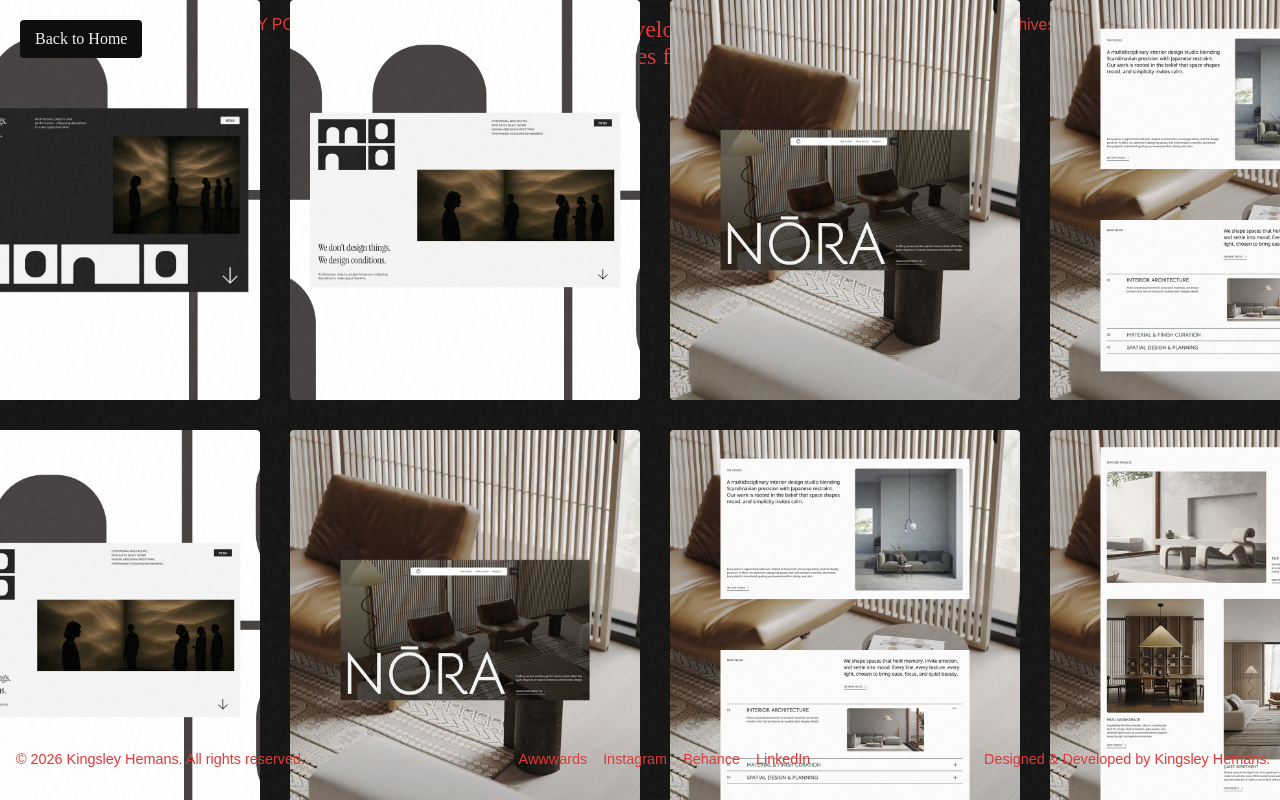
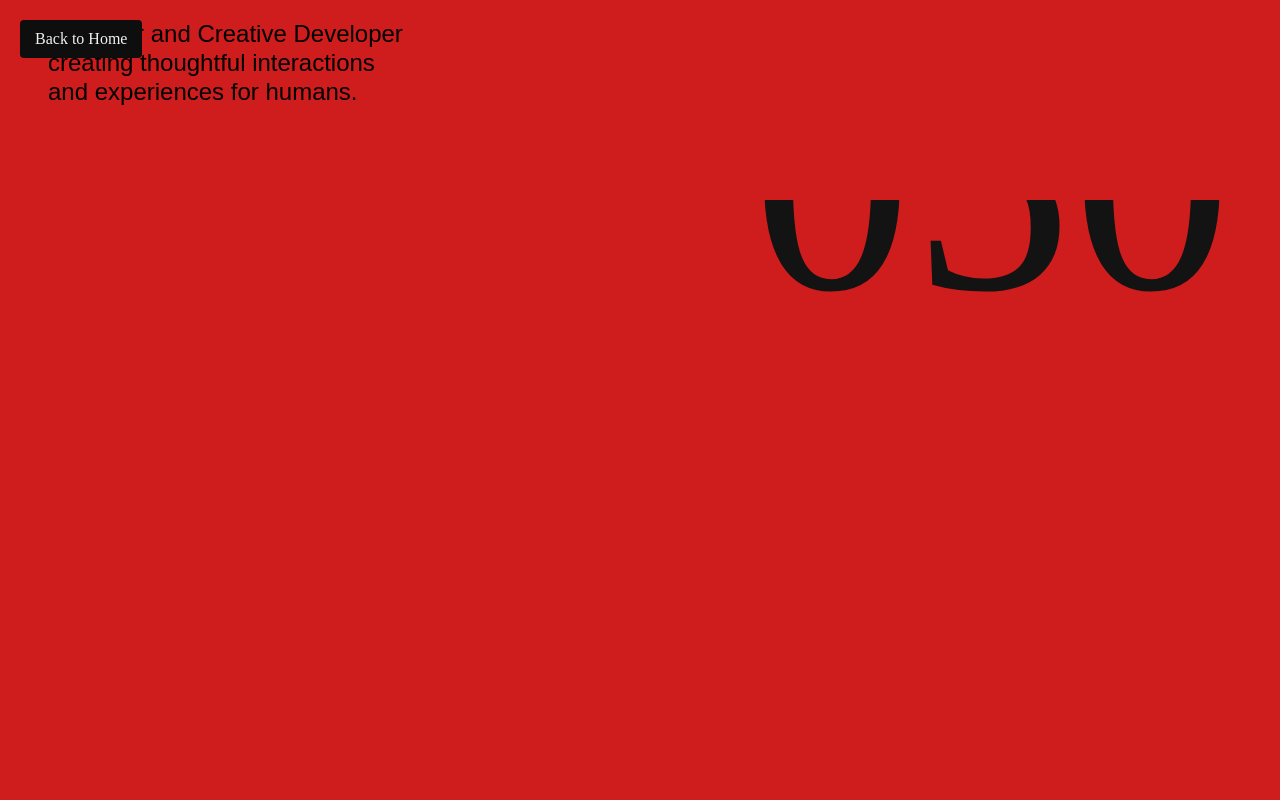
Before and after one commit to thekingsleyhemans/portfolio-v2, a React (Vite) app: page /archives in a window 1280 px wide. Shown: the top 800 px of the page. Built offline with nearby package versions, Linux system fonts and the light colour scheme; a web font is replaced by a local one.

Commit message:
New updates made to the following files:

```diff
--- a/src/App.jsx
+++ b/src/App.jsx
@@ -1,5 +1,4 @@
 import { Routes, Route } from "react-router-dom";
-import { useEffect, useState } from "react";
 
 import Home from "./pages/Home";
 import Archives from "./pages/Archives";
@@ -9,25 +8,12 @@ import Loader from "./components/ui/Loader";
 import Layout from "./components/layout/Layout";
 
 export default function App() {
-  const [showLoader, setShowLoader] = useState(() => {
-    return !localStorage.getItem("hasVisited");
-  });
-
-  useEffect(() => {
-    if (!showLoader) return;
-
-    const timer = setTimeout(() => {
-      setShowLoader(false);
-      localStorage.setItem("hasVisited", "true");
-    }, 2000);
-
-    return () => clearTimeout(timer);
-  }, [showLoader]);
 
   return (
     <>
-      {showLoader && <Loader />}
+     <Loader />
 
+      {
         <Layout>
           <Routes>
             <Route path="/" element={<Home />} />
@@ -35,6 +21,7 @@ export default function App() {
             <Route path="/project/:slug" element={<ProjectDetails />} />
           </Routes>
         </Layout>
+      }
     </>
   );
 }
--- a/src/components/layout/Layout.jsx
+++ b/src/components/layout/Layout.jsx
@@ -1,12 +1,22 @@
+import { useLocation } from "react-router-dom";
+
 import HeaderNav from "../ui/HeaderNav";
 import Footer from "../ui/Footer";
 
 export default function Layout({ children }) {
+  const location = useLocation();
+
+  const path = location.pathname.toLowerCase().replace(/\/$/, "");
+
+  const hideChrome = path.startsWith("/archives");
+
   return (
     <div className="app-shell">
-      <HeaderNav />
+      {!hideChrome && <HeaderNav />}
+
       <main>{children}</main>
-      <Footer />
+
+      {!hideChrome && <Footer />}
     </div>
   );
 }
--- a/src/components/sections/Hero.jsx
+++ b/src/components/sections/Hero.jsx
@@ -1,9 +1,13 @@
+import { useRef } from "react";
+
 import style from "./Hero.module.css";
 
 export default function Hero() {
-    return (
-        <div className={style.hero}>
-            <h1>Selected Works '25</h1>
-        </div>
-    );
+    const ref = useRef();
+
+  return (
+    <div ref={ref} className={style.hero}>
+      <h1>Selected Works '25</h1>
+    </div>
+  );
 }
--- a/src/components/sections/Hero.module.css
+++ b/src/components/sections/Hero.module.css
@@ -6,3 +6,6 @@
     text-align: center;
     user-select: none;
 }
+.hero{
+    padding-top: 2rem;
+}
--- a/src/components/sections/ProjectGrid.jsx
+++ b/src/components/sections/ProjectGrid.jsx
@@ -10,26 +10,15 @@ export default function ProjectGrid({ projects }) {
     const track = trackRef.current;
     const wrapper = wrapperRef.current;
 
-    wrapper.addEventListener("mouseenter", () => {
-      speed = 0.3;
-    });
+    let x = 0;
+    let speed = 1;
 
-    wrapper.addEventListener("mouseleave", () => {
-      speed = 1;
-    });
-
-    let x = 0;
-    let speed = 1; // adjust this for flow
-
-    // measure half width (original set only)
     const getWidth = () => track.scrollWidth / 2;
-
     let width = getWidth();
 
     const animate = () => {
       x -= speed;
 
-      // reset when we've moved one full set
       if (Math.abs(x) >= width) {
         x = 0;
       }
@@ -42,11 +31,18 @@ export default function ProjectGrid({ projects }) {
       width = getWidth();
     };
 
+    const onEnter = () => (speed = 0.3);
+    const onLeave = () => (speed = 1);
+
+    wrapper.addEventListener("mouseenter", onEnter);
+    wrapper.addEventListener("mouseleave", onLeave);
     window.addEventListener("resize", handleResize);
 
     requestAnimationFrame(animate);
 
     return () => {
+      wrapper.removeEventListener("mouseenter", onEnter);
+      wrapper.removeEventListener("mouseleave", onLeave);
       window.removeEventListener("resize", handleResize);
     };
   }, []);
--- a/src/components/ui/Footer.module.css
+++ b/src/components/ui/Footer.module.css
@@ -5,13 +5,12 @@ footer{
     position: fixed;
     bottom: 0;
     width: 98%;
-    padding: 1rem;
     justify-self:center;
 }
 footer p{
     color: #e23636;;
     font-family: "Switzer", sans-serif;
-    font-size: 0.9rem;
+    font-size: 0.8rem;
 }
 footer ul{
     display: flex;
@@ -22,7 +21,7 @@ footer ul{
 footer ul li a{
     color: #e23636;;
     font-family: "Switzer", sans-serif;
-    font-size: 0.9rem;
+    font-size: 0.8rem;
     text-decoration: none;
     transition: filter 0.3s ease-in-out, opacity 0.3s ease-in-out;
 }
--- a/src/components/ui/HeaderNav.jsx
+++ b/src/components/ui/HeaderNav.jsx
@@ -1,20 +1,30 @@
+import { useRef } from "react";
 import styles from "./HeaderNav.module.css";
 import { Link } from "react-router-dom";
 
 export default function HeaderNav() {
+  const ref = useRef();
+
+
+
   return (
-    <div className={styles.headerNav}>
-        <Link to="/" className={styles.logo}>KINGSLEY HEMANS - TEMPORARY PORTFOLIO</Link>
+    <div ref={ref} className={styles.headerNav}>
+      <Link to="/" className={styles.logo}>
+        KINGSLEY HEMANS - TEMPORARY PORTFOLIO
+      </Link>
+
       <h2 className={styles.intro}>
-        Designer and Creative Developer creating thoughtful <br></br> interactions and
-        experiences for humans
+        Designer and Creative Developer creating thoughtful <br />
+        interactions and experiences for humans
       </h2>
+
       <nav>
         <ul className={styles.navLinks}>
           <li><Link to="Info">Info,</Link></li>
           <li><Link to="Archives">Archives</Link></li>
         </ul>
       </nav>
+
       <a href="mailto:kingsleyhemans@gmail.com" className={styles.cta}>
         kingsleyhemans@gmail.com
       </a>
--- a/src/components/ui/HeaderNav.module.css
+++ b/src/components/ui/HeaderNav.module.css
@@ -3,11 +3,13 @@ a{
     user-select: none;
 }
 .headerNav{
-    width: 100%;
+    width: 98%;
+    justify-self: center;
     display: flex;
     justify-content: space-between;
     align-items: top;
     padding-top: 1rem;
+
 }
 .logo{
     color: var(--secondary-color);
```
Lines whose indentation alone changed are shown as unchanged.
